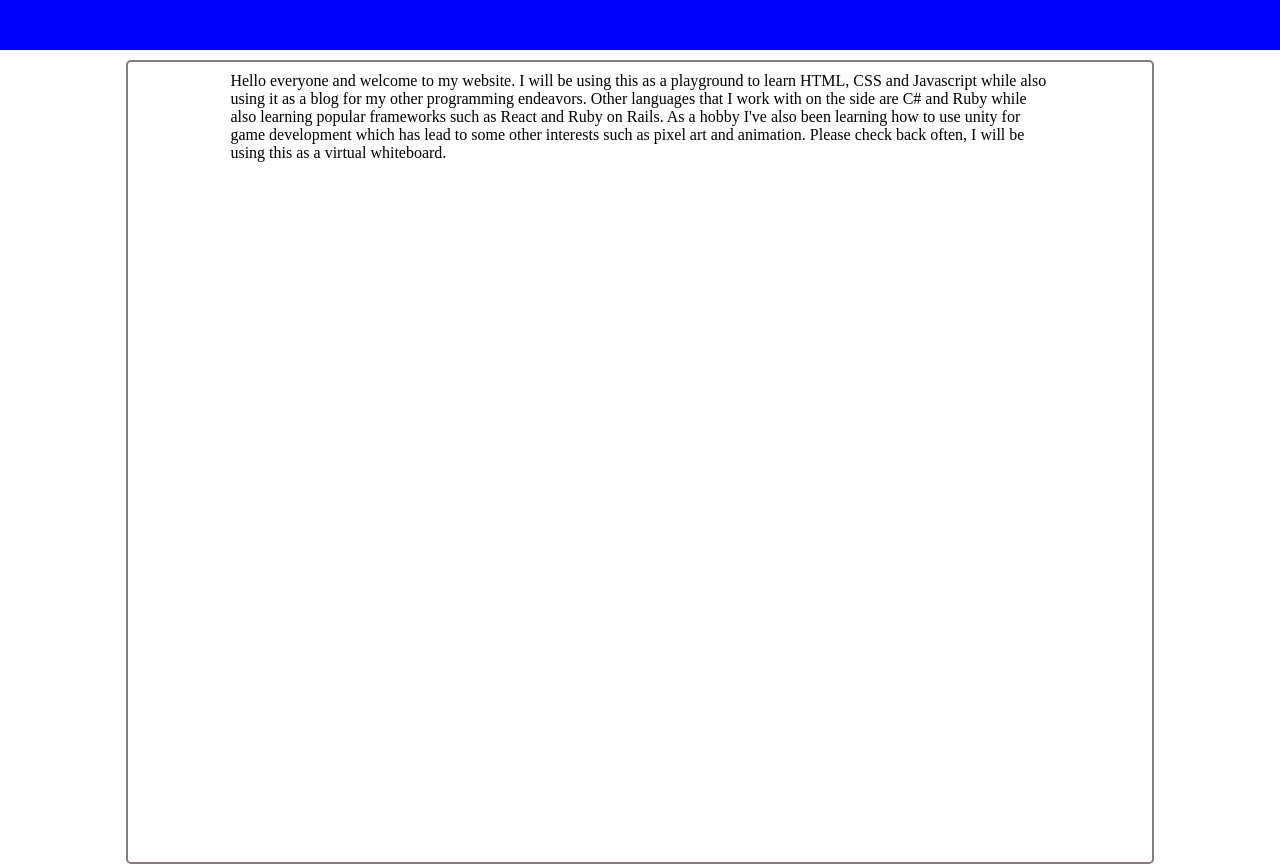
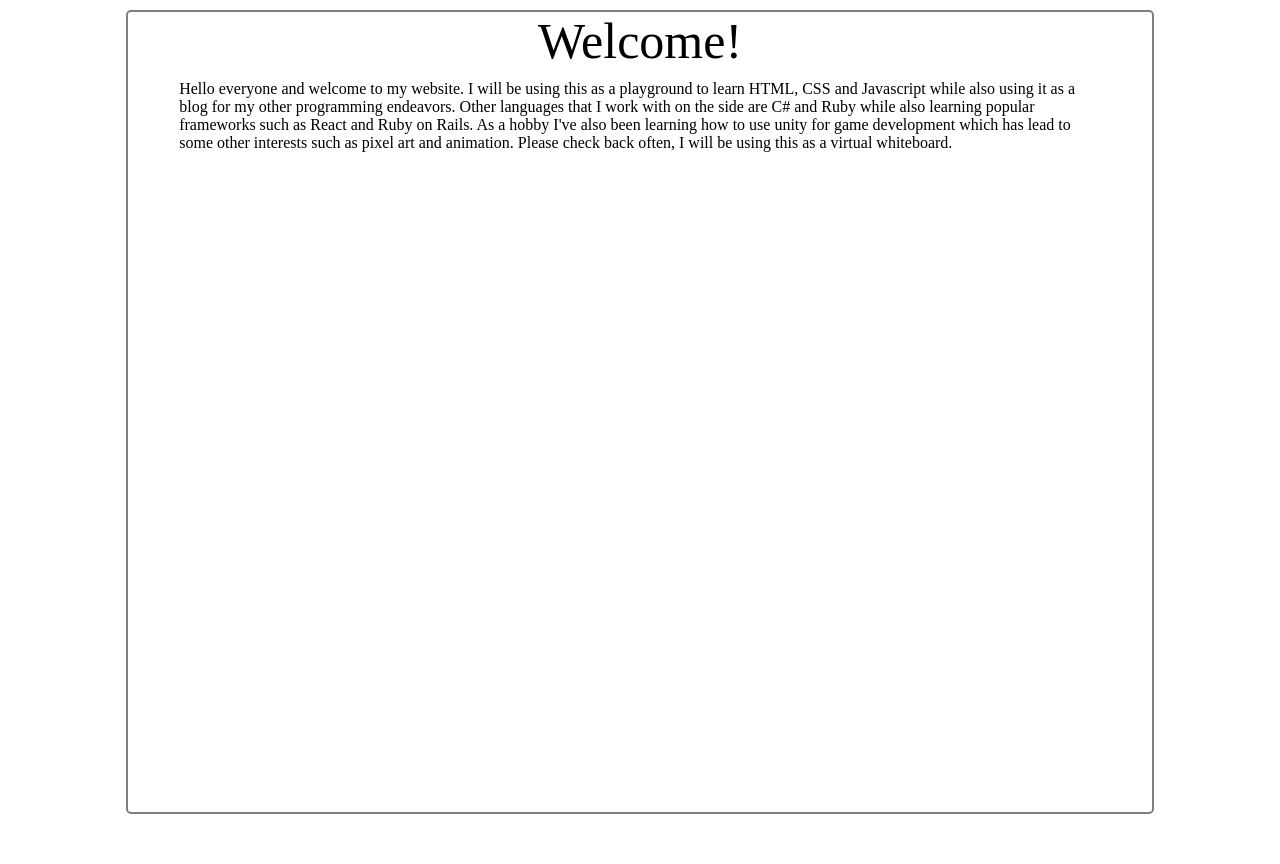
Before and after one commit to tcrurup/tcrurup.github.io, a plain HTML site: page index.html in a window 1280 px wide. After the commit the page ends 814 px from the top, so only its background shows below. Drawn offline with Linux system fonts and the light colour scheme.

Commit message:
installed npm and experimented with jQuery

```diff
--- a/index.html
+++ b/index.html
@@ -3,20 +3,22 @@
 <html>
 
 <head>
-
     <!-- http://tcrurup.github.io/ unless its testing-->
     <base id="base-url" href="" target="_blank">
     <link rel="stylesheet" type="text/css" href="style.css">
 </head>
+
 <body>
-        <div class="nav-bar">
-
+    <div id="navbar">
     </div>
     <div class="page">
+        <blogpost>
+            <div class="page-title">Welcome!</div>
             <p>Hello everyone and welcome to my website.  I will be using this as a playground to learn HTML, CSS and Javascript while also using it as a blog for my other
             programming endeavors.  Other languages that I work with on the side are C# and Ruby while also learning popular frameworks such as React and Ruby on Rails.  As a hobby
             I've also been learning how to use unity for game development which has lead to some other interests such as pixel art and animation.  Please check back often, I will be
             using this as a virtual whiteboard.</p>
+        </blogpost>
     </div>
     <script type="text/javascript" src="./src/DOMContentLoaded.js" >
     </script>
--- a/src/DOMContentLoaded.js
+++ b/src/DOMContentLoaded.js
@@ -1,3 +1,5 @@
+import $ from "jquery";
+
 const baseUrl = "http://tcrurup.github.io/index"
 document.addEventListener("DOMContentLoaded", event => {
     OnDOMLoad();
@@ -6,6 +8,8 @@ document.addEventListener("DOMContentLoaded", event => {
 function OnDOMLoad(){
     if(window.location.hostname != ""){
         document.getElementById("base-url").href = baseUrl;
-        console.log("DOM Loaded");
+        $.get("partials/navbar.html", function(response){
+            $( "#header" ).html(response)
+        });
     };
 }
--- a/style.css
+++ b/style.css
@@ -29,6 +29,12 @@ body{
 }
 
 .page p{
-    width: 80%;
+    width: 90%;
     margin: 10px auto 0px;
 }
+
+.page .page-title{
+    font-size: 50px;
+    text-align: center;
+    display: block;
+}
```
Also changed, not shown: partials/navbar.html (added, +3 -0 lines), 1 other file. Lines whose indentation alone changed are shown as unchanged.
